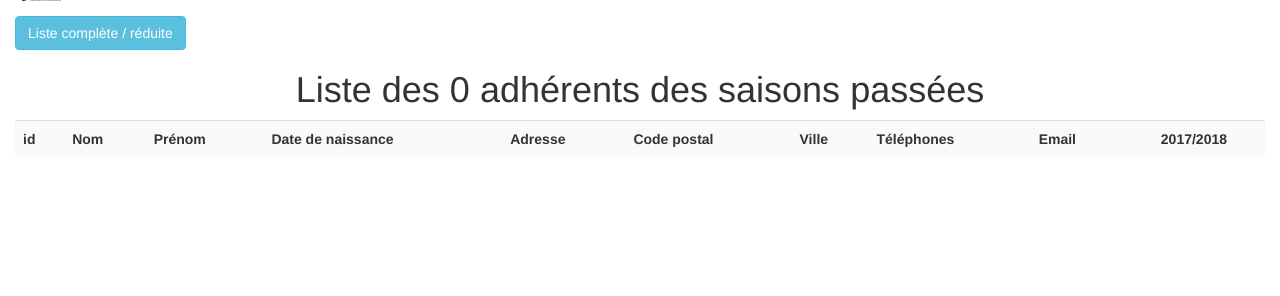
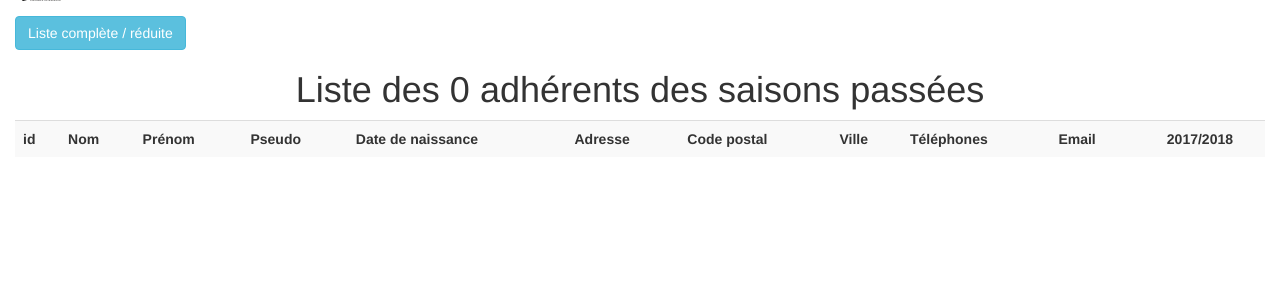
Before and after one commit to PH276/BCVLG, a PHP site: page /admin/joueurs.php in a window 1280 px wide. Shown: the part 56-352 px from the top of the page. Run offline with PHP 8.4, Linux system fonts and the light colour scheme; data that the repository does not hold is empty.

Commit message:
ajout du champ pseudo pour les joueurs et adhérents

```diff
--- a/admin/joueurs.php
+++ b/admin/joueurs.php
@@ -3,7 +3,7 @@ include ('inc/init.inc.php');
 $dateSaison = time() - 243 * 24 * 3600;
 $saison = date('Y', $dateSaison);
 
-$requete = "SELECT j.id id, nom, prenom, date_naissance, adresse, code_postal, ville, tel_mobile, tel_fixe, email, id_joueur FROM joueurs as j LEFT JOIN adherents ON adherents.id_joueur=j.id AND saison=$saison ORDER BY nom, prenom";
+$requete = "SELECT j.id id, nom, prenom, pseudo, date_naissance, adresse, code_postal, ville, tel_mobile, tel_fixe, email, id_joueur FROM joueurs as j LEFT JOIN adherents ON adherents.id_joueur=j.id AND saison=$saison ORDER BY nom, prenom";
 
 $req = $pdo -> query ($requete);
 $joueurs = $req -> fetchAll(PDO::FETCH_ASSOC);
@@ -39,14 +39,13 @@ if (!empty($_POST)) {
     // cas d'un ajout
     if (empty($_POST['id'])){
 
-        if (!empty($_POST['nom']) && !empty($_POST['prenom']) && !empty($_POST['adresse']) && !empty($_POST['codepostal']) && !empty($_POST['ville']) ){
+        if (!empty($_POST['nom']) && !empty($_POST['prenom']) && !empty($_POST['pseudo']) && !empty($_POST['adresse']) && !empty($_POST['codepostal']) && !empty($_POST['ville']) ){
 
-            // $req = $pdo -> prepare ("INSERT INTO profil(nom, email, prenom, adresse, codePostal, ville, telephone, portable, site, photo, role, pays)
-            //                                     VALUES (:nom, :email, :prenom, :adresse, :codePostal, :ville, :telephone, :portable, :site, :photo, 0, :pays)");
-            $req = $pdo -> prepare ("INSERT INTO joueurs(nom, prenom, date_naissance, adresse, code_postal, ville, tel_mobile, tel_fixe, email)
-            VALUES (:nom, :prenom, :date_naissance, :adresse, :code_postal, :ville, :tel_mobile, :tel_fixe, :email)");
+            $req = $pdo -> prepare ("INSERT INTO joueurs(nom, prenom, pseudo, date_naissance, adresse, code_postal, ville, tel_mobile, tel_fixe, email)
+            VALUES (:nom, :prenom, :pseudo, :date_naissance, :adresse, :code_postal, :ville, :tel_mobile, :tel_fixe, :email)");
             $req -> bindParam(':nom', $_POST['nom'], PDO::PARAM_STR);
             $req -> bindParam(':prenom', $_POST['prenom'], PDO::PARAM_STR);
+            $req -> bindParam(':pseudo', $_POST['pseudo'], PDO::PARAM_STR);
             $req -> bindParam(':date_naissance', $_POST['date_naissance'], PDO::PARAM_STR);
             $req -> bindParam(':adresse', $_POST['adresse'], PDO::PARAM_STR);
             $req -> bindParam(':code_postal', $_POST['code_postal'], PDO::PARAM_STR);
@@ -73,13 +72,15 @@ if (!empty($_POST)) {
         }
     }
     // cas d'une modification
+
     else {
-        if (!empty($_POST['nom']) && !empty($_POST['prenom']) && !empty($_POST['adresse']) && !empty($_POST['codepostal']) && !empty($_POST['ville']) ){
+        if (!empty($_POST['nom']) && !empty($_POST['prenom']) && !empty($_POST['pseudo']) && !empty($_POST['adresse']) && !empty($_POST['codepostal']) && !empty($_POST['ville']) ){
 
-            $req = $pdo -> prepare ("UPDATE joueurs SET nom = :nom, prenom = :prenom, date_naissance = :date_naissance, adresse = :adresse, code_postal = :code_postal, ville = :ville, tel_mobile = :tel_mobile, tel_fixe = :tel_fixe, email = :email WHERE id = :id");
+            $req = $pdo -> prepare ("UPDATE joueurs SET nom = :nom, prenom = :prenom, pseudo = :pseudo, date_naissance = :date_naissance, adresse = :adresse, code_postal = :code_postal, ville = :ville, tel_mobile = :tel_mobile, tel_fixe = :tel_fixe, email = :email WHERE id = :id");
             $req -> bindParam(':id', $_POST['id'], PDO::PARAM_INT);
             $req -> bindParam(':nom', $_POST['nom'], PDO::PARAM_STR);
             $req -> bindParam(':prenom', $_POST['prenom'], PDO::PARAM_STR);
+            $req -> bindParam(':pseudo', $_POST['pseudo'], PDO::PARAM_STR);
             $req -> bindParam(':date_naissance', $_POST['date_naissance'], PDO::PARAM_STR);
             $req -> bindParam(':adresse', $_POST['adresse'], PDO::PARAM_STR);
             $req -> bindParam(':code_postal', $_POST['code_postal'], PDO::PARAM_STR);
@@ -120,6 +121,7 @@ include ('inc/head.inc.php');
             <!-- <th>Photo</th> -->
             <th>Nom</th>
             <th>Prénom</th>
+            <th>Pseudo</th>
             <th>Date de naissance</th>
             <th class="reduit">Adresse</th>
             <th class="reduit">Code postal</th>
@@ -136,6 +138,7 @@ include ('inc/head.inc.php');
 
                 <td><?= $joueur['nom'] ?></td>
                 <td><?= $joueur['prenom'] ?></td>
+                <td><?= $joueur['pseudo'] ?></td>
                 <td><?= date_format(date_create($joueur['date_naissance']), 'd/m/Y' ) ?></td>
                 <td class="reduit"><?= $joueur['adresse'] ?></td>
                 <td class="reduit"><?= $joueur['code_postal'] ?></td>
```
Also changed, not shown: admin/adherents.php (+17 -5 lines).
